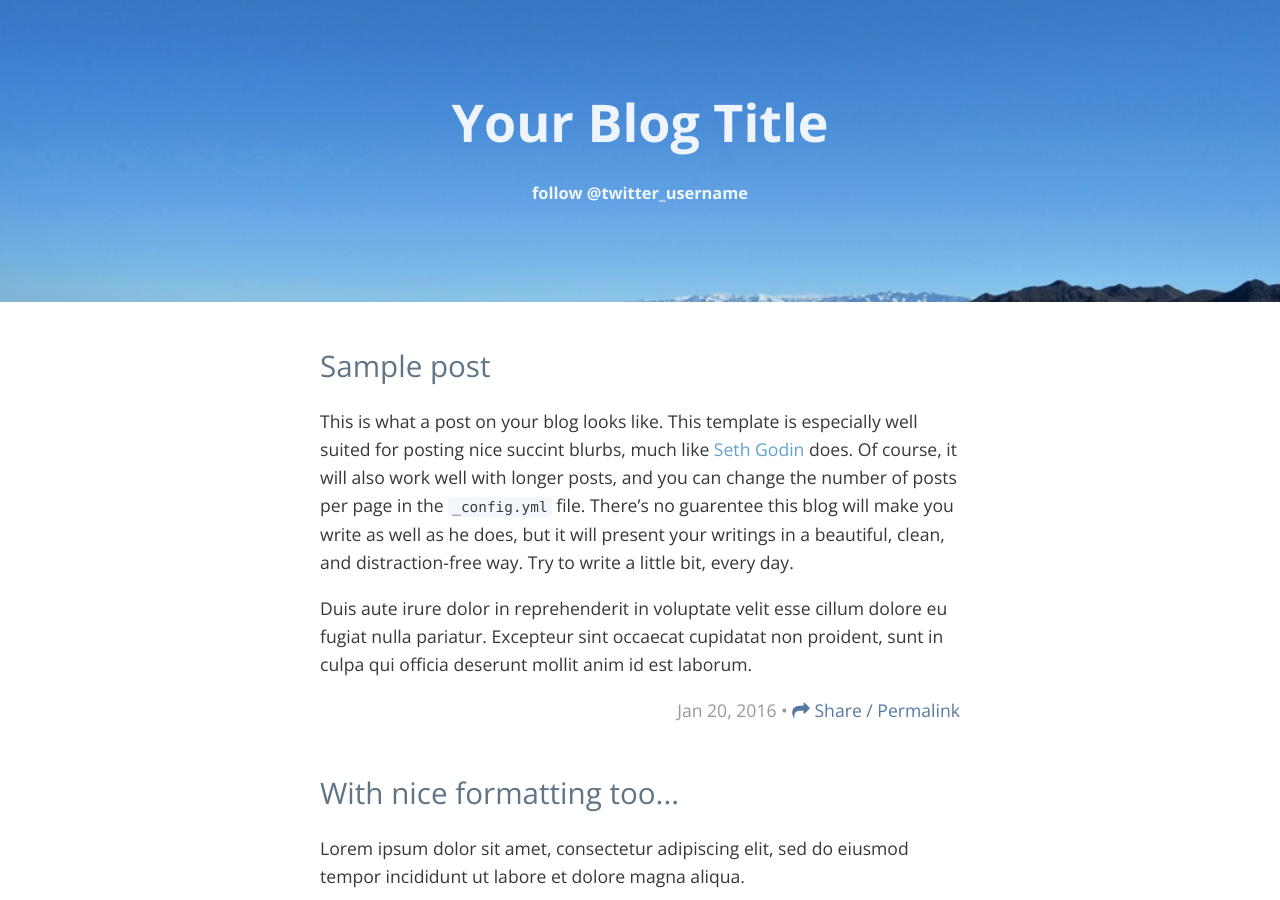
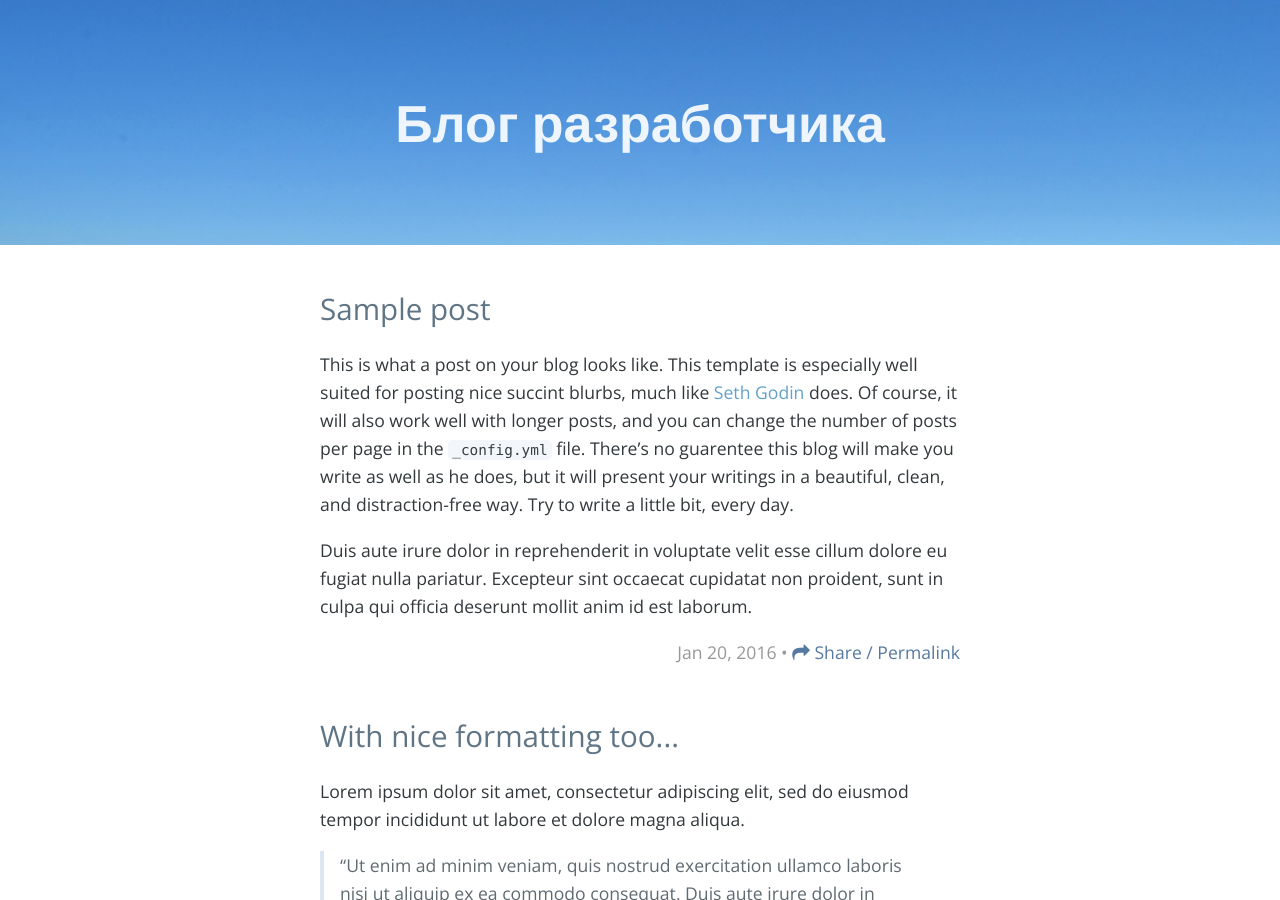
Before and after one commit to GSTQ/gstq.github.io, a Jekyll site: the page built from index.html, in a window 1280 px wide and 900 px high. Built offline with Jekyll 4.4.1, drawn with Linux system fonts in a browser that asks for light colours; nearby versions of some CDN libraries; the list of posts is cut into pages by our own code; comment, search, counter and statistics services are not loaded.

Commit message:
Удаляет ссылку на twitter, изменяет название

```diff
--- a/_config.yml
+++ b/_config.yml
@@ -6,12 +6,12 @@
 # 'jekyll serve'. If you change this file, please restart the server process.
 
 # Site settings
-title: Your Blog Title
+title: 'Блог разработчика'
 description: '' # write a nice description for your blog
 baseurl: '' # the subpath of your site, e.g. /blog
 url: '' # the base hostname & protocol for your site http://www.example.com
 # google_analytics: 'UA-XXXXXX-X'
-twitter_username: 'twitter_username'
+twitter_username: ''
 
 # Build settings
 markdown: kramdown
--- a/_includes/header.html
+++ b/_includes/header.html
@@ -1,5 +1,3 @@
 <header class="page-header">
      <h1 class="project-name"> <a class="header-link" href="{{ site.baseurl }}/"> {{ site.title }}</a></h1>
-     <!--<h3 style="font-weight: lighter;">a blog for <a class="header-link" href="http://canijustgo.com/" target="_blank">canijustgo.com</a></h3>-->
-     <h3>{% if site.twitter_username %}<a class="header-link" href="http://twitter.com/{{ site.twitter_username }}" target="_blank">follow @{{ site.twitter_username }}</a></h3>{% endif %}
 </header>
```
